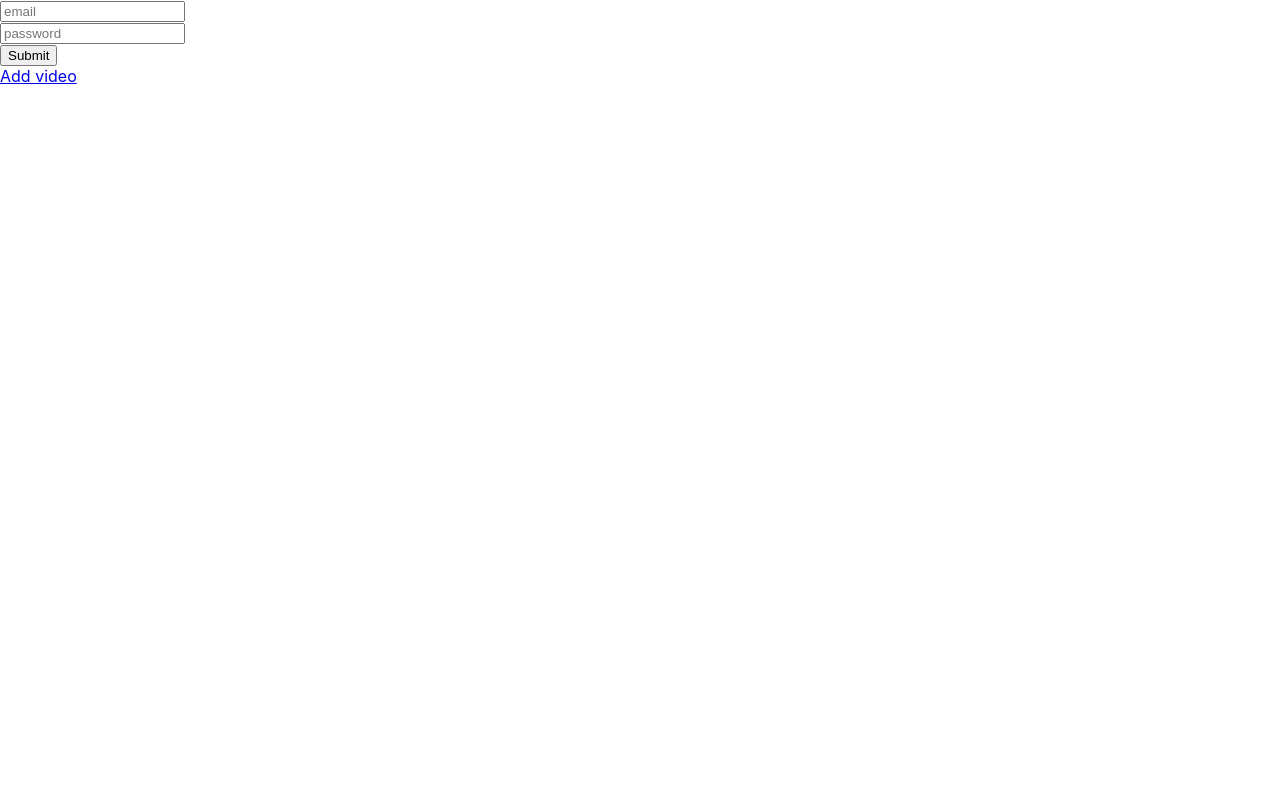
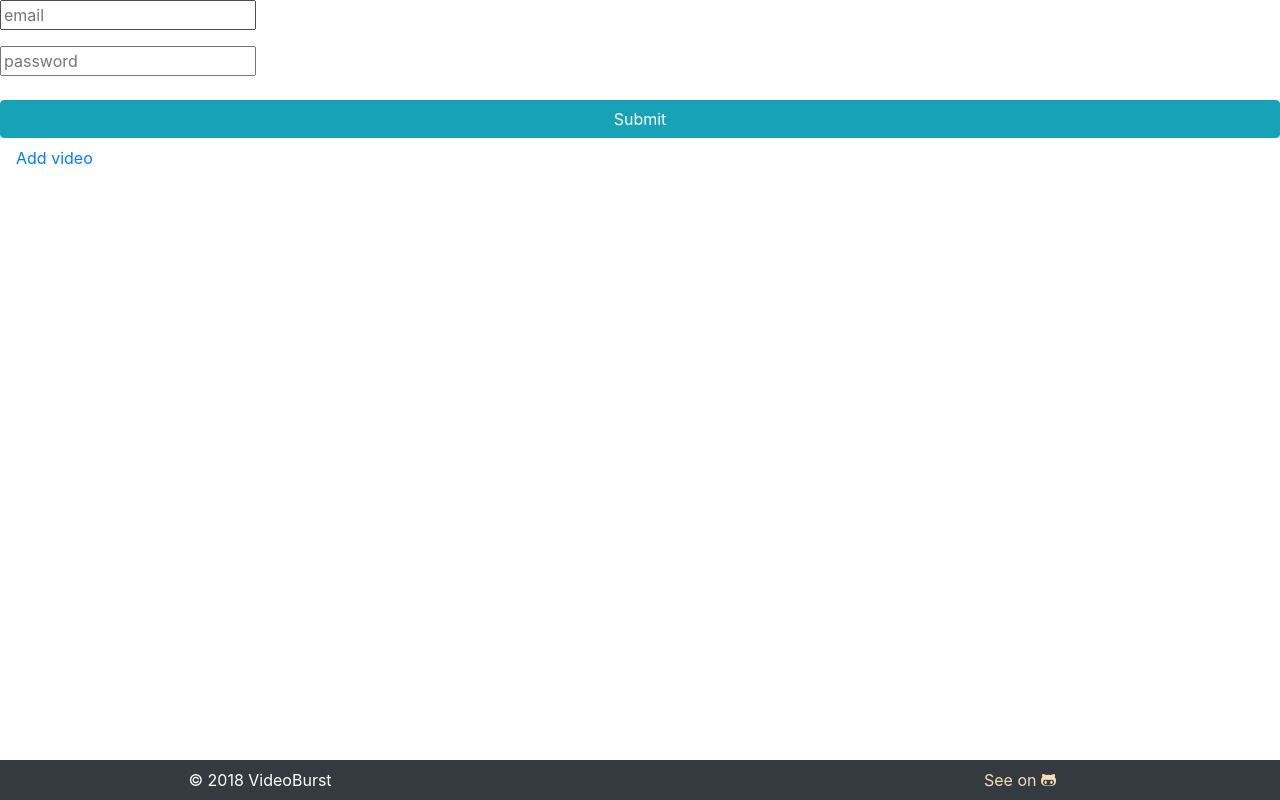
Before and after one commit to apgsn/VideoBurst, a React (Create React App) app in the folder client/: page /login in a window 1280 px wide. Built offline with nearby package versions, Linux system fonts and the light colour scheme.

Commit message:
Add footer

```diff
--- a/client/public/index.html
+++ b/client/public/index.html
@@ -1,40 +1,30 @@
 <!DOCTYPE html>
 <html lang="en">
   <head>
-    <meta charset="utf-8">
-    <link rel="shortcut icon" href="%PUBLIC_URL%/favicon.ico">
-    <meta name="viewport" content="width=device-width, initial-scale=1, shrink-to-fit=no">
-    <meta name="theme-color" content="#000000">
-    <!--
-      manifest.json provides metadata used when your web app is added to the
-      homescreen on Android. See https://developers.google.com/web/fundamentals/web-app-manifest/
-    -->
-    <link rel="manifest" href="%PUBLIC_URL%/manifest.json">
-    <!--
-      Notice the use of %PUBLIC_URL% in the tags above.
-      It will be replaced with the URL of the `public` folder during the build.
-      Only files inside the `public` folder can be referenced from the HTML.
-
-      Unlike "/favicon.ico" or "favicon.ico", "%PUBLIC_URL%/favicon.ico" will
-      work correctly both with client-side routing and a non-root public URL.
-      Learn how to configure a non-root public URL by running `npm run build`.
-    -->
-    <title>React App</title>
+    <meta charset="utf-8" />
+    <link rel="shortcut icon" href="%PUBLIC_URL%/favicon.ico" />
+    <meta
+      name="viewport"
+      content="width=device-width, initial-scale=1, shrink-to-fit=no"
+    />
+    <meta name="theme-color" content="#000000" />
+    <link
+      rel="stylesheet"
+      href="https://stackpath.bootstrapcdn.com/bootstrap/4.1.3/css/bootstrap.min.css"
+      integrity="sha384-MCw98/SFnGE8fJT3GXwEOngsV7Zt27NXFoaoApmYm81iuXoPkFOJwJ8ERdknLPMO"
+      crossorigin="anonymous"
+    />
+    <link
+      rel="stylesheet"
+      href="https://use.fontawesome.com/releases/v5.6.1/css/all.css"
+      integrity="sha384-gfdkjb5BdAXd+lj+gudLWI+BXq4IuLW5IT+brZEZsLFm++aCMlF1V92rMkPaX4PP"
+      crossorigin="anonymous"
+    />
+    <link rel="manifest" href="%PUBLIC_URL%/manifest.json" />
+    <title>VideoBurst - Pop the YouTube bubble</title>
   </head>
   <body>
-    <noscript>
-      You need to enable JavaScript to run this app.
-    </noscript>
+    <noscript> You need to enable JavaScript to run this app. </noscript>
     <div id="root"></div>
-    <!--
-      This HTML file is a template.
-      If you open it directly in the browser, you will see an empty page.
-
-      You can add webfonts, meta tags, or analytics to this file.
-      The build step will place the bundled scripts into the <body> tag.
-
-      To begin the development, run `npm start` or `yarn start`.
-      To create a production bundle, use `npm run build` or `yarn build`.
-    -->
   </body>
 </html>
--- a/client/src/App.js
+++ b/client/src/App.js
@@ -4,6 +4,7 @@ import { Provider } from "react-redux";
 import store from "./store";
 import "./App.css";
 
+import Footer from "./components/layout/Footer";
 import Feed from "./components/feed/Feed";
 import Login from "./components/login/Login";
 
@@ -17,6 +18,7 @@ class App extends Component {
             <Route exact path="/login" component={Login} />
           </Switch>
         </Router>
+        <Footer />
       </Provider>
     );
   }
--- /dev/null
+++ b/client/src/components/layout/Footer.css
@@ -0,0 +1,11 @@
+.footer {
+  position: absolute;
+  bottom: 0;
+  width: 100%;
+}
+.github-link > a {
+  color: wheat;
+}
+.github-link > a:hover {
+  color: white;
+}
--- /dev/null
+++ b/client/src/components/layout/Footer.js
@@ -0,0 +1,27 @@
+import React from "react";
+import "./Footer.css";
+
+export default function Footer() {
+  return (
+    <footer className="footer p-2 bg-dark text-white text-center">
+      <div className="container">
+        <div className="row">
+          <div className="copyright col-sm">
+            &copy; {new Date().getFullYear()} VideoBurst
+          </div>
+          <div className="col-sm" />
+          <div className="github-link text-info col-sm">
+            <a
+              href="https://github.com/apgsn"
+              target="_blank"
+              rel="noopener noreferrer"
+              alt="See on Github"
+            >
+              See on <i class="fab fa-github-alt" />
+            </a>
+          </div>
+        </div>
+      </div>
+    </footer>
+  );
+}
--- a/client/src/index.css
+++ b/client/src/index.css
@@ -1,4 +1,5 @@
 body {
+  height: 100%;
   margin: 0;
   padding: 0;
   font-family: -apple-system, BlinkMacSystemFont, "Segoe UI", "Roboto", "Oxygen",
```
